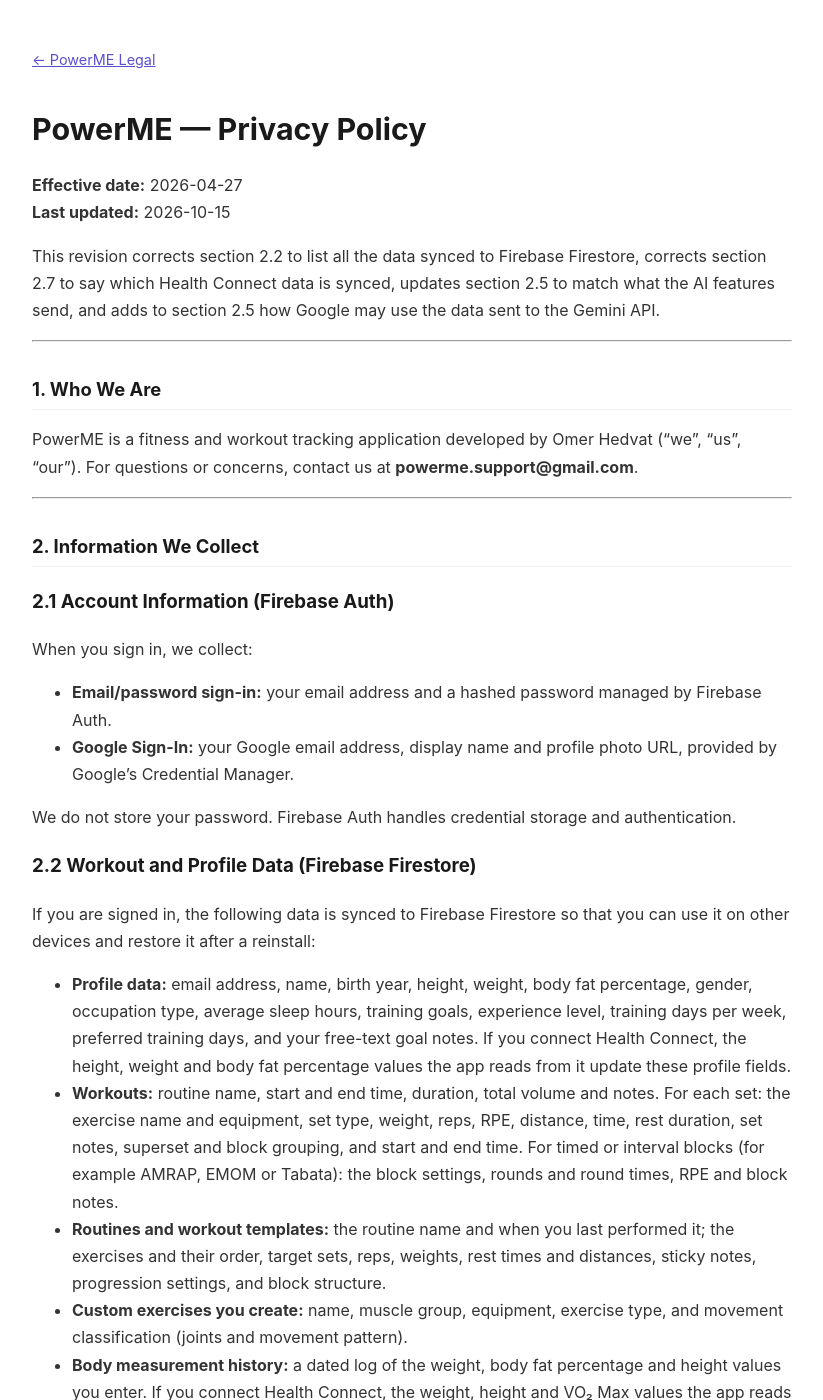
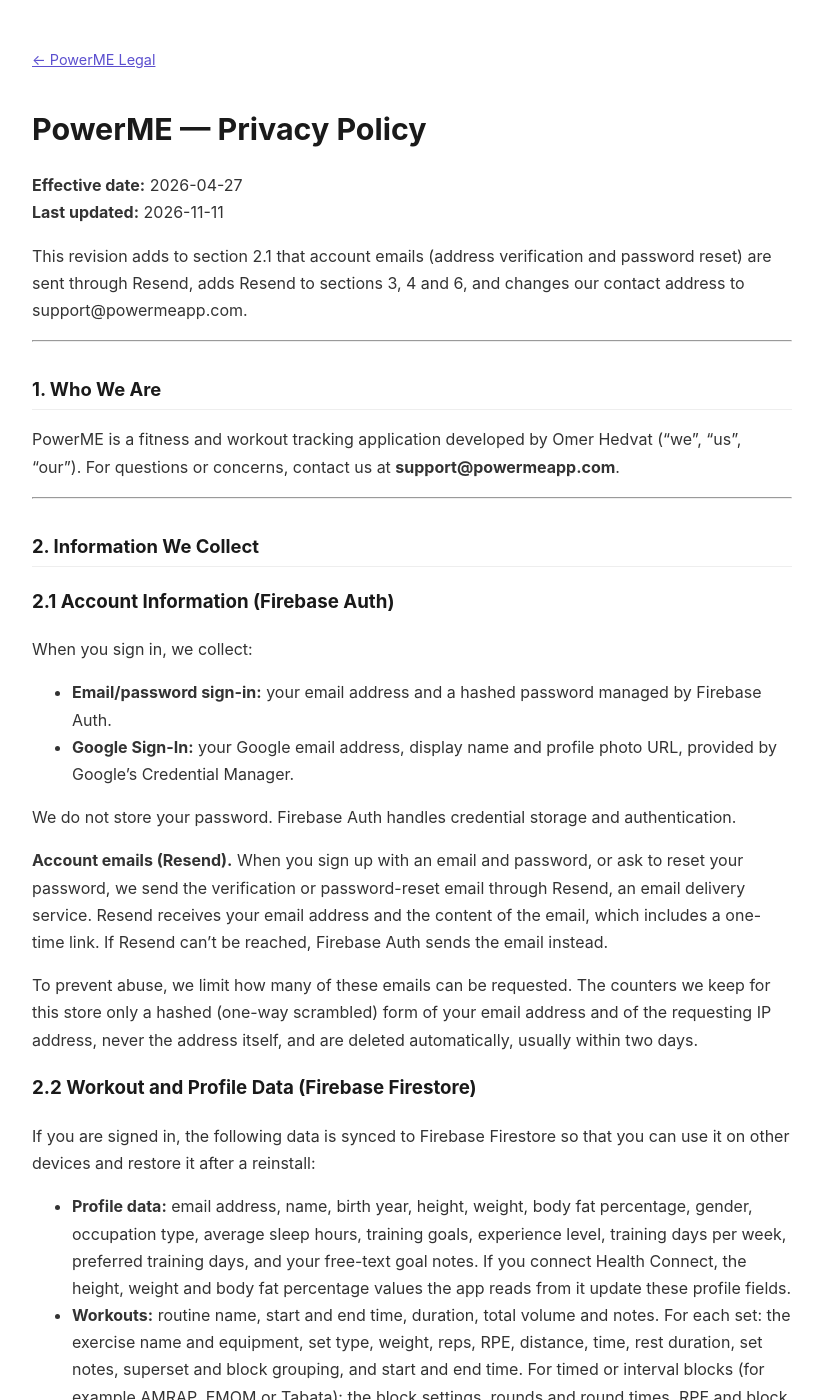
Before and after one commit to Omer-Hedvat/powerme-legal, a Jekyll site: the page built from privacy.md, in a window 1280 px wide and 1400 px high. Shown: the whole window, without its empty margins (228-1051 px from the left). Built offline with Jekyll 4.4.1, drawn with Linux system fonts in a browser that asks for light colours; some of the changed text lies outside the part shown.

Commit message:
docs: auth_own_email_sending — disclose Resend for account emails, switch contact to support@powermeapp.com
Verify and reset emails now go out through Resend (Cloud Function, behind
auth_own_email_enabled), so the privacy policy names Resend in 2.1, 3, 4 and 6
and states that the rate-limit counters hold only hashed address/IP values.
The contact address moves to the live support@powermeapp.com alias on every page.

Co-Authored-By: Claude Opus 5.5 <noreply@anthropic.com>

```diff
--- a/index.html
+++ b/index.html
@@ -40,7 +40,7 @@
     <li><a href="delete-account">Delete Your Account</a></li>
   </ul>
   <footer>
-    Questions? <a href="mailto:powerme.support@gmail.com" style="background:none;color:#5b4fcf;padding:0;">powerme.support@gmail.com</a>
+    Questions? <a href="mailto:support@powermeapp.com" style="background:none;color:#5b4fcf;padding:0;">support@powermeapp.com</a>
   </footer>
 </body>
 </html>
--- a/privacy.md
+++ b/privacy.md
@@ -7,15 +7,15 @@ permalink: /privacy
 # PowerME — Privacy Policy
 
 **Effective date:** 2026-04-27
-**Last updated:** 2026-10-15
+**Last updated:** 2026-11-11
 
-This revision corrects section 2.2 to list all the data synced to Firebase Firestore, corrects section 2.7 to say which Health Connect data is synced, updates section 2.5 to match what the AI features send, and adds to section 2.5 how Google may use the data sent to the Gemini API.
+This revision adds to section 2.1 that account emails (address verification and password reset) are sent through Resend, adds Resend to sections 3, 4 and 6, and changes our contact address to support@powermeapp.com.
 
 ---
 
 ## 1. Who We Are
 
-PowerME is a fitness and workout tracking application developed by Omer Hedvat ("we", "us", "our"). For questions or concerns, contact us at **powerme.support@gmail.com**.
+PowerME is a fitness and workout tracking application developed by Omer Hedvat ("we", "us", "our"). For questions or concerns, contact us at **support@powermeapp.com**.
 
 ---
 
@@ -28,6 +28,10 @@ When you sign in, we collect:
 - **Google Sign-In:** your Google email address, display name and profile photo URL, provided by Google's Credential Manager.
 
 We do not store your password. Firebase Auth handles credential storage and authentication.
+
+**Account emails (Resend).** When you sign up with an email and password, or ask to reset your password, we send the verification or password-reset email through Resend, an email delivery service. Resend receives your email address and the content of the email, which includes a one-time link. If Resend can't be reached, Firebase Auth sends the email instead.
+
+To prevent abuse, we limit how many of these emails can be requested. The counters we keep for this store only a hashed (one-way scrambled) form of your email address and of the requesting IP address, never the address itself, and are deleted automatically, usually within two days.
 
 ### 2.2 Workout and Profile Data (Firebase Firestore)
 
@@ -122,7 +126,7 @@ Deleting data in the Health Connect app does not remove values already synced to
 - To diagnose crashes and fix bugs.
 - To understand aggregate usage patterns and improve the app.
 
-We do not sell or rent your personal data. We share it with third parties only as described in this policy: with Google's Firebase services for sign-in, sync, crash reporting and analytics, and with Google's Gemini API for the AI features described in section 2.5, which includes health and fitness information such as your injuries, age, sleep hours and workout performance.
+We do not sell or rent your personal data. We share it with third parties only as described in this policy: with Google's Firebase services for sign-in, sync, crash reporting and analytics, with Resend to send account emails (address verification and password reset), and with Google's Gemini API for the AI features described in section 2.5, which includes health and fitness information such as your injuries, age, sleep hours and workout performance.
 
 ---
 
@@ -130,6 +134,7 @@ We do not sell or rent your personal data. We share it with third parties only a
 
 - **Firestore data** is retained until you delete your account.
 - **Health Connect data** is stored on your device by the Health Connect platform. Uninstalling PowerME does not delete Health Connect data; use the Health Connect app to manage or delete it.
+- **Account-email rate-limit counters** hold only hashed values and are deleted automatically, usually within two days. Resend keeps records of the emails it delivers under its own retention policy.
 - **Crashlytics data** is retained for 90 days per Firebase's standard policy.
 - **Analytics data** is aggregated and anonymised; individual events expire per Firebase's standard retention policy.
 
@@ -155,13 +160,14 @@ Deletion is irreversible and immediate. Health Connect data is unaffected and mu
 | Firebase Crashlytics | Crash reporting | [Google Privacy Policy](https://policies.google.com/privacy) |
 | Firebase Analytics | Usage analytics | [Google Privacy Policy](https://policies.google.com/privacy) |
 | Google Gemini API | AI features: workout parsing and translation, photo scanning, injury classification, performance reports, post-workout insights, routine scoring | [Google Privacy Policy](https://policies.google.com/privacy) |
+| Resend | Sending account emails: address verification and password reset | [Resend Privacy Policy](https://resend.com/legal/privacy-policy) |
 | Android Health Connect | Health data platform | [Google Privacy Policy](https://policies.google.com/privacy) |
 
 ---
 
 ## 7. Children's Privacy
 
-PowerME is not directed to children under 13. We do not knowingly collect personal information from children under 13. If you believe a child under 13 has provided us with personal information, please contact us at powerme.support@gmail.com.
+PowerME is not directed to children under 13. We do not knowingly collect personal information from children under 13. If you believe a child under 13 has provided us with personal information, please contact us at support@powermeapp.com.
 
 ---
 
@@ -179,4 +185,4 @@ We may update this policy from time to time. The "Last updated" date at the top
 
 ## 10. Contact
 
-Questions about this privacy policy? Email us at **powerme.support@gmail.com**.
+Questions about this privacy policy? Email us at **support@powermeapp.com**.
```
Also changed, not shown: delete-account.md (+3 -3 lines), delete-data.md (+4 -4 lines), terms.md (+2 -2 lines).
